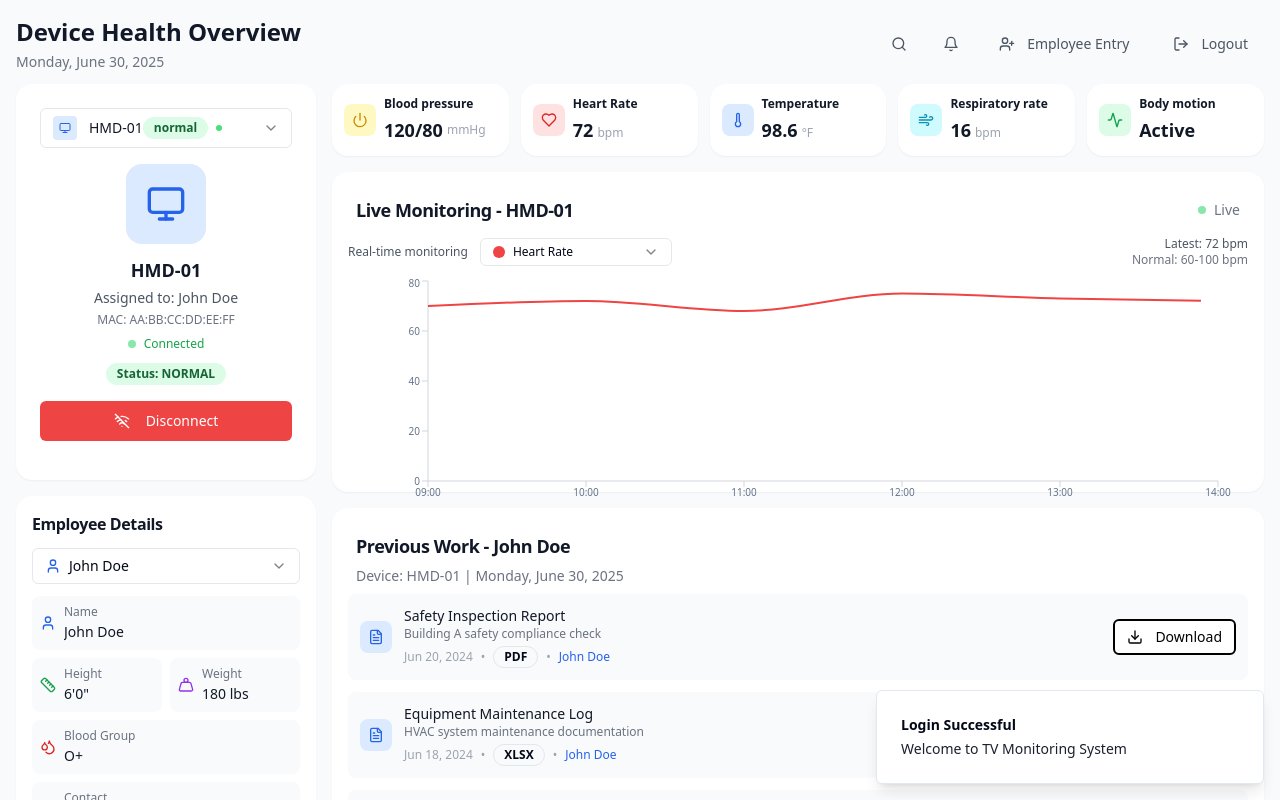
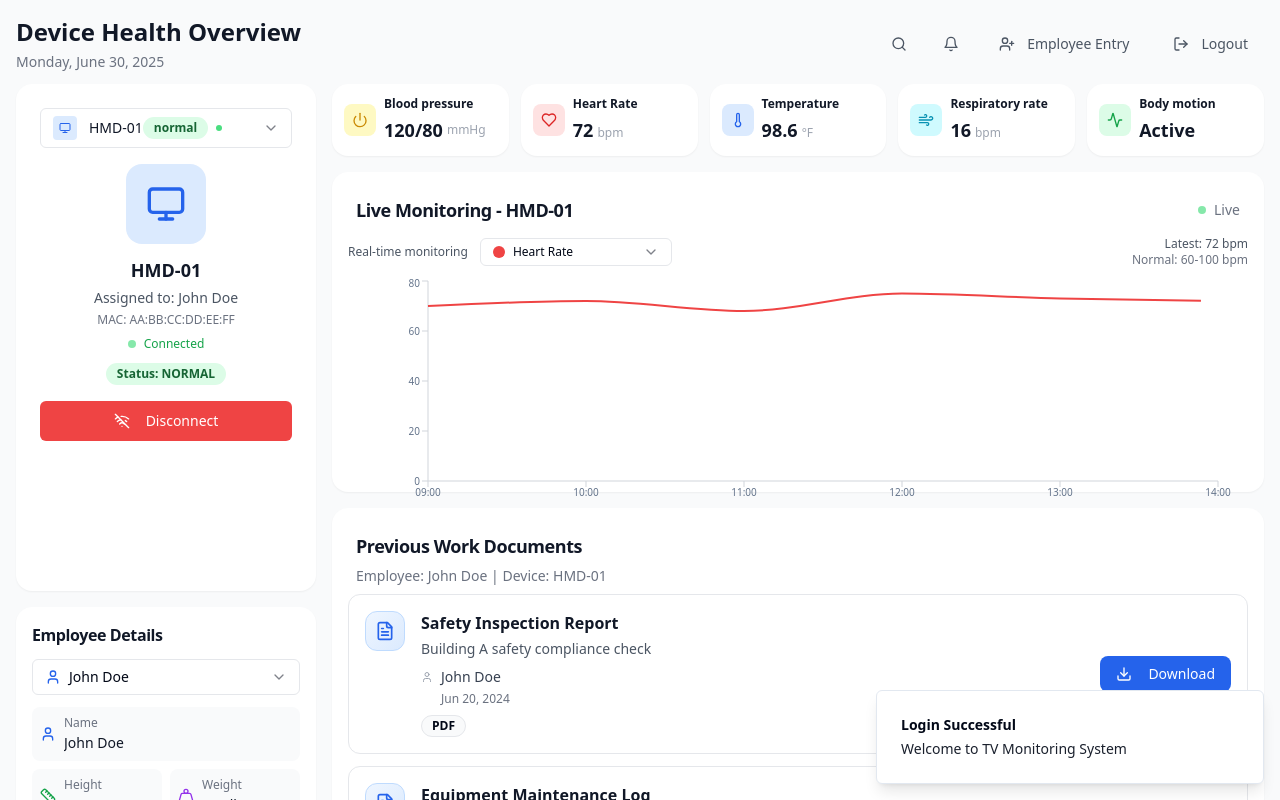
Before and after one commit to Tharun-CIO/vision-tvs-interface-spark, a React (Vite) app: page / in a window 1280 px wide. Both pictures are taken after typing "name@example.com", "Sample123" into the empty fields and a click on the button "Sign In". Built offline with nearby package versions, Linux system fonts and the light colour scheme.

Commit message:
Refactor: Show name/device and date in PDF
Updated the "Previous Work" section to display the person's name (if selected) or the device name with the date in the PDF format.

```diff
--- a/src/pages/DashboardPage.tsx
+++ b/src/pages/DashboardPage.tsx
@@ -649,39 +649,54 @@ const DashboardPage = ({
               {/* Previous Work Section */}
               {selectedDevice && <Card className="bg-white rounded-2xl shadow-sm border-0">
                   <CardHeader className="pb-2">
-                    <CardTitle className="text-gray-900 text-lg">Previous Work - {getDisplayName()}</CardTitle>
-                    <p className="text-sm text-gray-500">Device: {selectedDevice.deviceName} | {getCurrentDate()}</p>
+                    <CardTitle className="text-gray-900 text-lg">Previous Work Documents</CardTitle>
+                    <p className="text-sm text-gray-500">Employee: {selectedDevice.assignedPerson || 'Unassigned'} | Device: {selectedDevice.deviceName}</p>
                   </CardHeader>
                   <CardContent className="p-4 pt-0">
                     <div className="space-y-3">
-                      {selectedDevice.previousWork.map(work => <div key={work.id} className="flex items-center justify-between p-3 bg-gray-50 rounded-lg hover:bg-gray-100 transition-colors">
-                          <div className="flex items-center space-x-3">
-                            <div className="w-8 h-8 bg-blue-100 rounded-lg flex items-center justify-center">
-                              <FileText className="w-4 h-4 text-blue-600" />
+                      {selectedDevice.previousWork.map(work => <div key={work.id} className="flex items-center justify-between p-4 bg-white border border-gray-200 rounded-xl hover:border-gray-300 hover:shadow-sm transition-all duration-200">
+                          <div className="flex items-start space-x-4 flex-1">
+                            <div className="w-10 h-10 bg-gradient-to-br from-blue-50 to-blue-100 rounded-xl flex items-center justify-center border border-blue-200">
+                              <FileText className="w-5 h-5 text-blue-600" />
                             </div>
-                            <div>
-                              <p className="font-medium text-gray-900 text-sm">{work.title}</p>
-                              <p className="text-xs text-gray-500">{work.description}</p>
-                              <div className="flex items-center space-x-2 mt-1">
-                                <span className="text-xs text-gray-400">{formatDate(work.date)}</span>
-                                <span className="text-xs text-gray-400">•</span>
-                                <Badge variant="outline" className="text-xs">
-                                  {work.type}
-                                </Badge>
-                                <span className="text-xs text-gray-400">•</span>
-                                <span className="text-xs text-blue-600">{getWorkEntryDisplayName()}</span>
+                            <div className="flex-1 min-w-0">
+                              <div className="flex items-start justify-between">
+                                <div className="flex-1">
+                                  <h4 className="font-semibold text-gray-900 text-base mb-1">{work.title}</h4>
+                                  <p className="text-sm text-gray-600 mb-2 line-clamp-2">{work.description}</p>
+
+                                  {/* Person/Device Name and Date */}
+                                  <div className="space-y-1">
+                                    <div className="flex items-center space-x-2">
+                                      <User className="w-3 h-3 text-gray-400" />
+                                      <span className="text-sm font-medium text-gray-700">
+                                        {selectedDevice.assignedPerson || selectedDevice.deviceName}
+                                      </span>
+                                    </div>
+                                    <div className="text-xs text-gray-500 ml-5">
+                                      {formatDate(work.date)}
+                                    </div>
+                                  </div>
+
+                                  <div className="flex items-center space-x-3 mt-2">
+                                    <Badge variant="outline" className="text-xs bg-gray-50 border-gray-200">
+                                      {work.type}
+                                    </Badge>
+                                  </div>
+                                </div>
                               </div>
                             </div>
                           </div>
-                          <Button onClick={() => handleDownload(work)} size="sm" variant="outline" className="shrink-0">
-                            <Download className="w-3 h-3 mr-1" />
+                          <Button onClick={() => handleDownload(work)} size="sm" className="bg-blue-600 hover:bg-blue-700 text-white px-4 py-2 rounded-lg ml-4 flex-shrink-0">
+                            <Download className="w-3 h-3 mr-2" />
                             Download
                           </Button>
                         </div>)}
-                      {selectedDevice.previousWork.length === 0 && <div className="text-center py-8 text-gray-500">
-                          <FileText className="w-12 h-12 mx-auto mb-2 opacity-50" />
-                          <p className="text-sm">No previous work records found for {getDisplayName()}</p>
-                          <p className="text-xs text-gray-400">Device: {selectedDevice.deviceName}</p>
+                      {selectedDevice.previousWork.length === 0 && <div className="text-center py-12 text-gray-500 bg-gray-50 rounded-xl">
+                          <FileText className="w-16 h-16 mx-auto mb-3 opacity-40" />
+                          <h3 className="text-lg font-medium text-gray-700 mb-1">No Work Documents</h3>
+                          <p className="text-sm">No previous work records found for {selectedDevice.assignedPerson || selectedDevice.deviceName}</p>
+                          <p className="text-xs text-gray-400 mt-1">Device: {selectedDevice.deviceName}</p>
                         </div>}
                     </div>
                   </CardContent>
```
